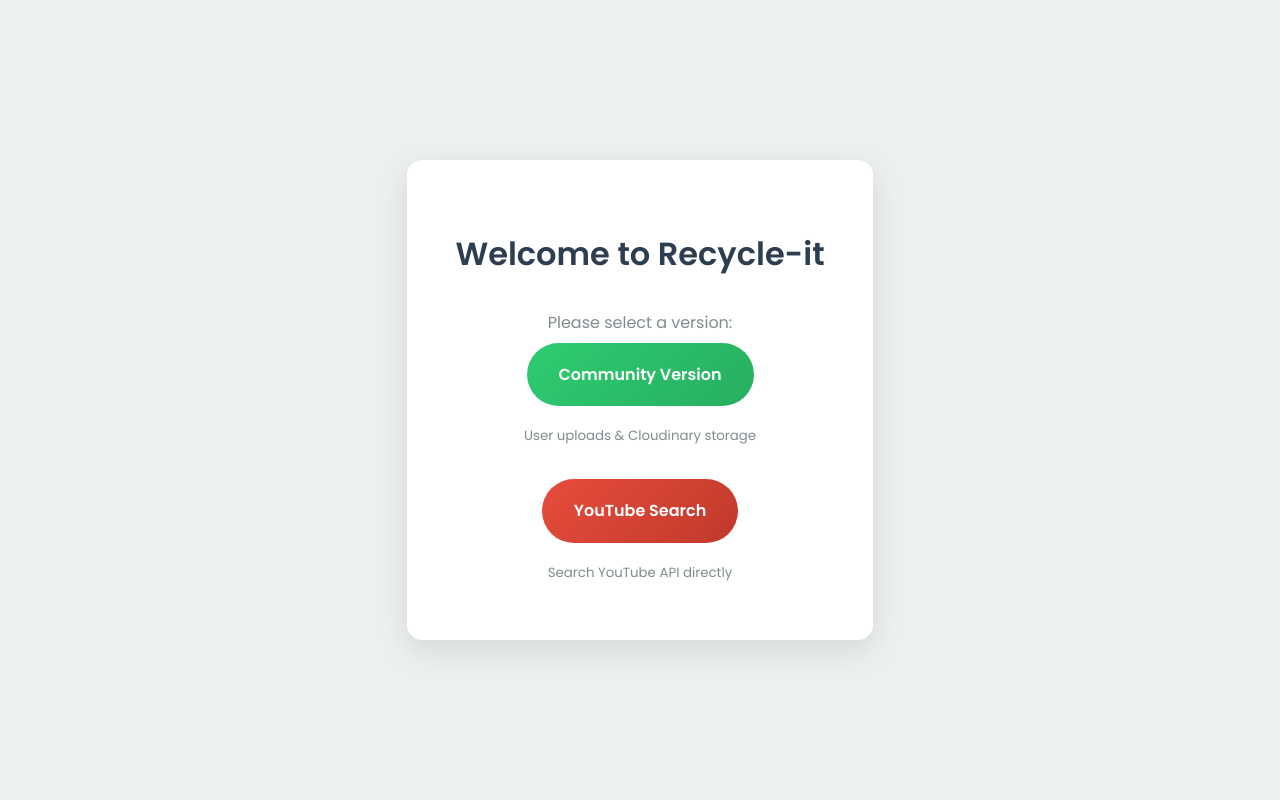
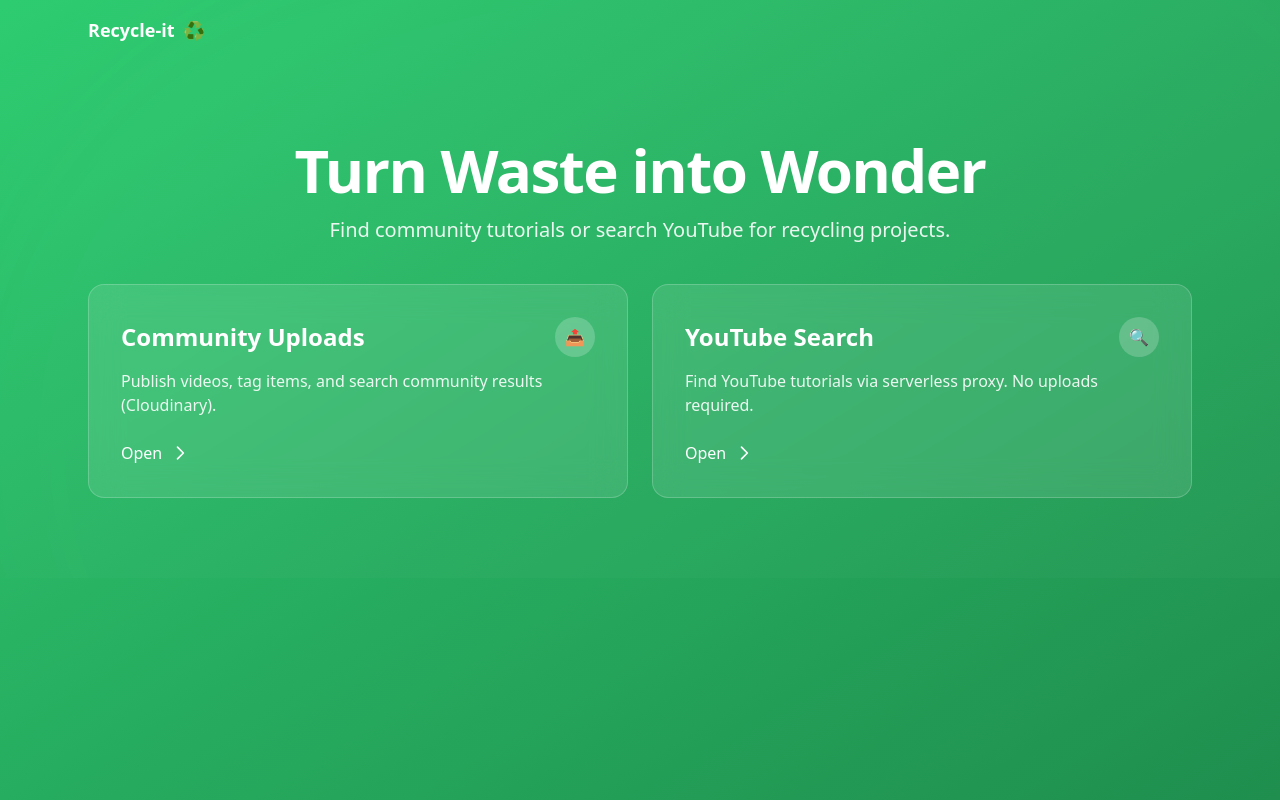
Before and after one commit to Reda-hi/Reda-hi.github.io, a website: page index.html in a window 1280 px wide. Drawn offline with nearby package versions, Linux system fonts and the light colour scheme.

Commit message:
feat(ui): modern Tailwind-based layouts for landing, Community, and YTsearch pages; enhanced hero/nav and consistent centered footers

```diff
--- a/index.html
+++ b/index.html
@@ -3,80 +3,63 @@
 <head>
   <meta charset="UTF-8">
   <meta name="viewport" content="width=device-width, initial-scale=1.0">
-    <title>Recycle-it - Choose Version</title>
-    <style>
-        :root {
-            --primary: #2ecc71;
-            --secondary: #27ae60;
-            --dark: #2c3e50;
-            --light: #ecf0f1;
+  <title>Recycle-it</title>
+  <script src="https://cdn.tailwindcss.com"></script>
+  <script>
+    tailwind.config = {
+      theme: {
+        extend: {
+          colors: {
+            brand: { DEFAULT: '#27ae60', light: '#2ecc71', dark: '#1f8e4e' }
           }
-        body {
-            font-family: 'Poppins', sans-serif;
-            background-color: var(--light);
-            margin: 0;
-            display: flex;
-            justify-content: center;
-            align-items: center;
-            height: 100vh;
-            text-align: center;
         }
-        .container {
-            background: white;
-            padding: 3rem;
-            border-radius: 15px;
-            box-shadow: 0 10px 30px rgba(0,0,0,0.1);
-            max-width: 600px;
       }
-        h1 {
-            color: var(--dark);
-            margin-bottom: 2rem;
     }
-        .btn-group {
-            display: flex;
-            flex-direction: column;
-            gap: 1.5rem;
-        }
-        .btn {
-            display: inline-block;
-            padding: 1.2rem 2rem;
-            text-decoration: none;
-            color: white;
-            font-weight: bold;
-            border-radius: 50px;
-            transition: transform 0.3s, box-shadow 0.3s;
-        }
-        .btn:hover {
-            transform: translateY(-3px);
-            box-shadow: 0 5px 15px rgba(0,0,0,0.2);
-        }
-        .btn-default {
-            background: linear-gradient(135deg, var(--primary), var(--secondary));
-        }
-        .btn-test {
-            background: linear-gradient(135deg, #e74c3c, #c0392b);
-        }
-        p {
-            color: #7f8c8d;
-            margin-bottom: 0.5rem;
-        }
-    </style>
-    <link href="https://fonts.googleapis.com/css2?family=Poppins:wght@400;600&display=swap" rel="stylesheet">
+  </script>
+  <link href="https://fonts.googleapis.com/css2?family=Poppins:wght@400;600;700&display=swap" rel="stylesheet">
 </head>
-<body>
-    <div class="container">
-        <h1>Welcome to Recycle-it</h1>
-        <p>Please select a version:</p>
-        <div class="btn-group">
-            <div>
-                <a href="community/" class="btn btn-default">Community Version</a>
-                <p><small>User uploads & Cloudinary storage</small></p>
+<body class="min-h-screen bg-gradient-to-br from-brand-light to-brand-dark text-slate-900">
+  <header class="relative overflow-hidden">
+    <div class="absolute inset-0 opacity-20">
+      <div class="w-[120vw] h-[120vh] bg-white/10 rounded-full blur-3xl -rotate-12 -translate-x-10 -translate-y-24"></div>
     </div>
-            <div>
-                <a href="YTsearch/" class="btn btn-test">YouTube Search</a>
-                <p><small>Search YouTube API directly</small></p>
+    <nav class="relative z-10 max-w-6xl mx-auto px-6 py-4 flex items-center justify-between">
+      <div class="flex items-center gap-2 text-white font-semibold text-lg">
+        <span>Recycle-it</span><span>♻️</span>
+      </div>
+    </nav>
+    <div class="relative z-10 max-w-6xl mx-auto px-6 py-20 text-center text-white">
+      <h1 class="text-4xl md:text-6xl font-bold tracking-tight">Turn Waste into Wonder</h1>
+      <p class="mt-4 text-lg md:text-xl opacity-90">Find community tutorials or search YouTube for recycling projects.</p>
+      <div class="mt-10 grid grid-cols-1 md:grid-cols-2 gap-6">
+        <a href="/community/" class="group rounded-2xl bg-white/10 backdrop-blur-lg border border-white/20 p-6 md:p-8 text-left hover:bg-white/20 transition">
+          <div class="flex items-center justify-between">
+            <h2 class="text-2xl font-semibold">Community Uploads</h2>
+            <span class="inline-flex items-center justify-center w-10 h-10 rounded-full bg-white/20 group-hover:bg-white/30 transition">📤</span>
+          </div>
+          <p class="mt-3 text-white/90">Publish videos, tag items, and search community results (Cloudinary).</p>
+          <div class="mt-6 inline-flex items-center gap-2 text-white font-medium">
+            <span>Open</span>
+            <svg class="w-5 h-5" fill="none" stroke="currentColor" stroke-width="2" viewBox="0 0 24 24">
+              <path stroke-linecap="round" stroke-linejoin="round" d="M9 5l7 7-7 7"></path>
+            </svg>
+          </div>
+        </a>
+        <a href="/YTsearch/" class="group rounded-2xl bg-white/10 backdrop-blur-lg border border-white/20 p-6 md:p-8 text-left hover:bg-white/20 transition">
+          <div class="flex items-center justify-between">
+            <h2 class="text-2xl font-semibold">YouTube Search</h2>
+            <span class="inline-flex items-center justify-center w-10 h-10 rounded-full bg-white/20 group-hover:bg-white/30 transition">🔍</span>
+          </div>
+          <p class="mt-3 text-white/90">Find YouTube tutorials via serverless proxy. No uploads required.</p>
+          <div class="mt-6 inline-flex items-center gap-2 text-white font-medium">
+            <span>Open</span>
+            <svg class="w-5 h-5" fill="none" stroke="currentColor" stroke-width="2" viewBox="0 0 24 24">
+              <path stroke-linecap="round" stroke-linejoin="round" d="M9 5l7 7-7 7"></path>
+            </svg>
+          </div>
+        </a>
       </div>
     </div>
-    </div>
+  </header>
 </body>
 </html>
```
Also changed, not shown: YTsearch/index.html (+18 -10 lines), YTsearch/search/index.html (+10 -9 lines), community/index.html (+22 -14 lines), community/search/index.html (+11 -10 lines), community/upload/index.html (+14 -13 lines). Lines whose indentation alone changed are shown as unchanged.
